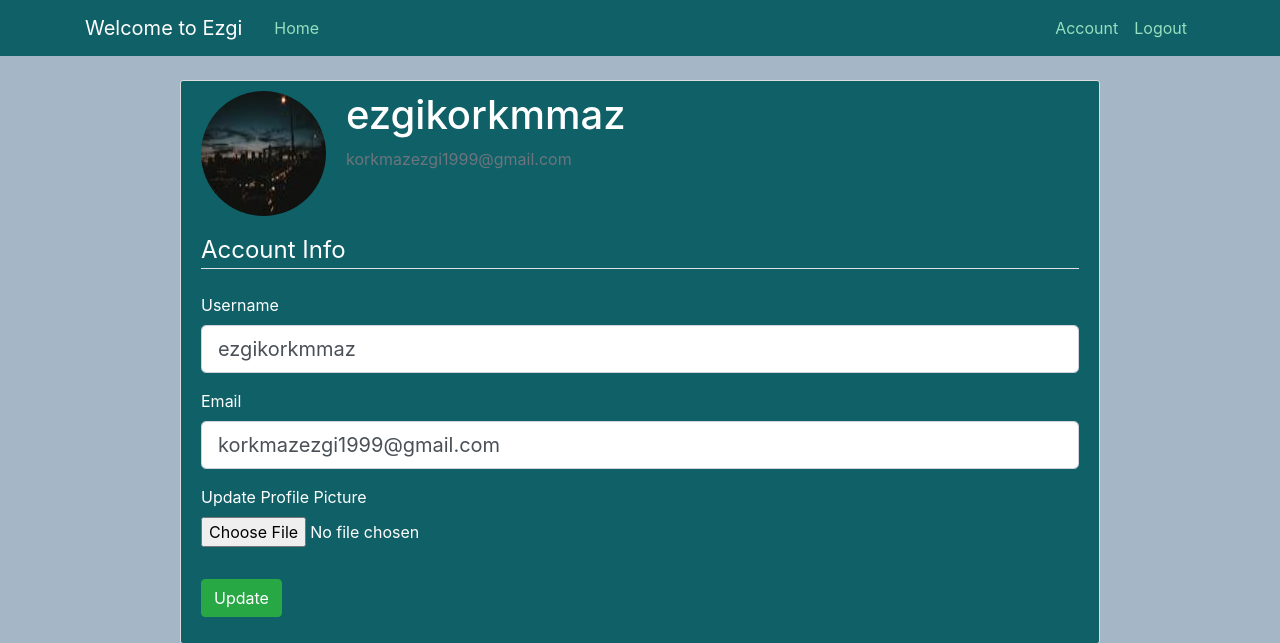
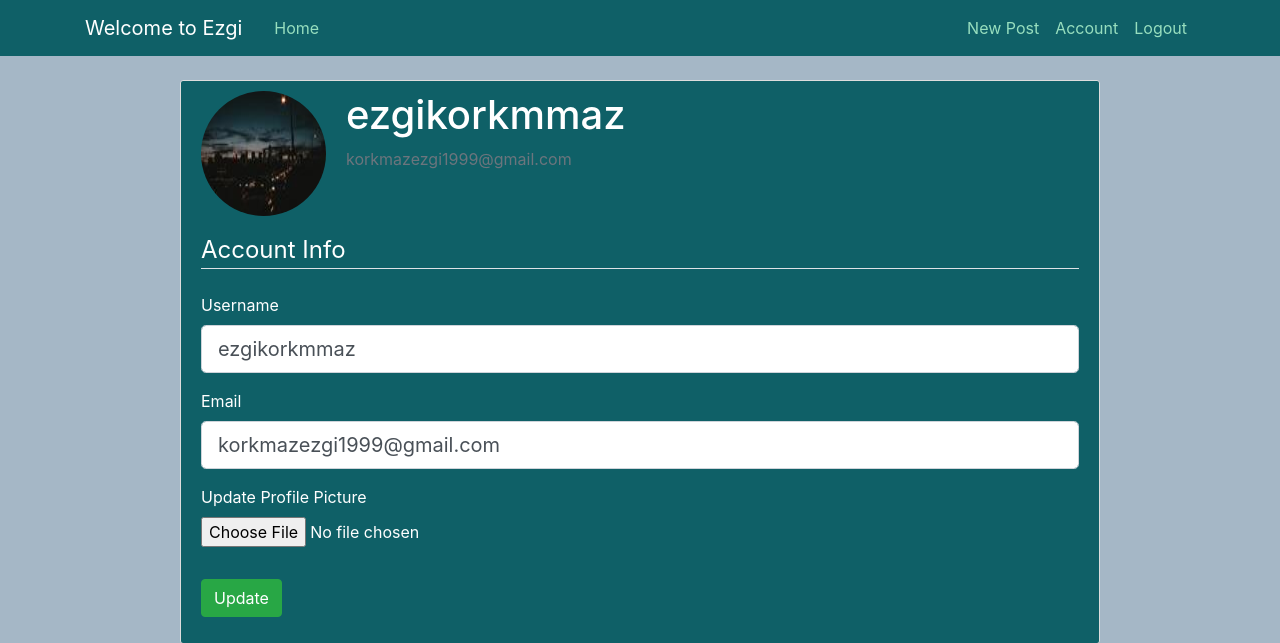
Before and after one commit to ezgikorkmmaz/blogsite-flask, a Flask app: page /account in a window 1280 px wide. Shown: the top 643 px of the page. Run offline with Flask 2, Linux system fonts and the light colour scheme; a user stored in the database is signed in; some libraries are stand-ins or nearby versions.

Commit message:
added additions to create posts

```diff
--- a/app.py
+++ b/app.py
@@ -10,7 +10,7 @@ from flask_admin.contrib.sqla import ModelView
 from flask_sqlalchemy import SQLAlchemy
 from flask_wtf import FlaskForm
 from flask_wtf.file import FileField, FileAllowed
-from wtforms import StringField, PasswordField, SubmitField, BooleanField
+from wtforms import StringField, PasswordField, SubmitField, BooleanField, TextAreaField
 from wtforms.validators import DataRequired, Length, Email, EqualTo, ValidationError
 
 app = Flask(__name__)
@@ -74,6 +74,12 @@ class UpdateAccountForm(FlaskForm):
                 raise ValidationError('That email is taken. Please choose a different one.')
 
 
+class PostForm(FlaskForm):
+    title = StringField('Title', validators=[DataRequired()])
+    content = TextAreaField('Content', validators=[DataRequired()])
+    submit = SubmitField('Post')
+
+
 @login_manager.user_loader
 def load_user(user_id):
     return User.query.get(int(user_id))
@@ -86,6 +92,7 @@ class User(db.Model, UserMixin):
     image_file = db.Column(db.String(20), nullable=False, default='default.jpg')
     password = db.Column(db.String(60), nullable=False)
     posts = db.relationship('Post', backref='author', lazy=True)
+    #lazy defines when SQLAlchemy loads the data from the database so true means it'll load the data as necessary. This is a relationship
 
     def __repr__(self):
         return f"User('{self.username}', '{self.email}', '{self.image_file}')"
@@ -220,6 +227,58 @@ def account():
                            image_file=image_file, form=form)
 
 
+@app.route("/post/new", methods=['GET', 'POST'])
+@login_required
+def new_post():
+    form = PostForm()
+    if form.validate_on_submit():
+        post = Post(title=form.title.data, content=form.content.data, author=current_user)
+        db.session.add(post)
+        db.session.commit()
+        flash('Your post has been created!', 'success')
+        return redirect(url_for('home'))
+    return render_template('create_post.html', title='New Post',
+                           form=form, legend='New Post')
+
+
+@app.route("/post/<int:post_id>")
+def post(post_id):
+    post = Post.query.get_or_404(post_id)
+    return render_template('post.html', title=post.title, post=post)
+
+
+@app.route("/post/<int:post_id>/update", methods=['GET', 'POST'])
+@login_required
+def update_post(post_id):
+    post = Post.query.get_or_404(post_id)
+    if post.author != current_user:
+        abort(403)
+    form = PostForm()
+    if form.validate_on_submit():
+        post.title = form.title.data
+        post.content = form.content.data
+        db.session.commit()
+        flash('Your post has been updated!', 'success')
+        return redirect(url_for('post', post_id=post.id))
+    elif request.method == 'GET':
+        form.title.data = post.title
+        form.content.data = post.content
+    return render_template('create_post.html', title='Update Post',
+                           form=form, legend='Update Post')
+
+
+@app.route("/post/<int:post_id>/delete", methods=['POST'])
+@login_required
+def delete_post(post_id):
+    post = Post.query.get_or_404(post_id)
+    if post.author != current_user:
+        abort(403)
+    db.session.delete(post)
+    db.session.commit()
+    flash('Your post has been deleted!', 'success')
+    return redirect(url_for('home'))
+
+
 admin.add_view(Controller(User, db.session))
 
 
--- a/templates/layout.html
+++ b/templates/layout.html
@@ -30,7 +30,8 @@
             </div>
             <!-- Navbar Right Side -->
             <div class="navbar-nav">
-              {% if current_user.is_authenticated %}
+               {% if current_user.is_authenticated %}
+                <a class="nav-item nav-link" href="{{ url_for('new_post') }}">New Post</a>
                 <a class="nav-item nav-link" href="{{ url_for('account') }}">Account</a>
                 <a class="nav-item nav-link" href="{{ url_for('logout') }}">Logout</a>
               {% else %}
```
Also changed, not shown: users.db.
